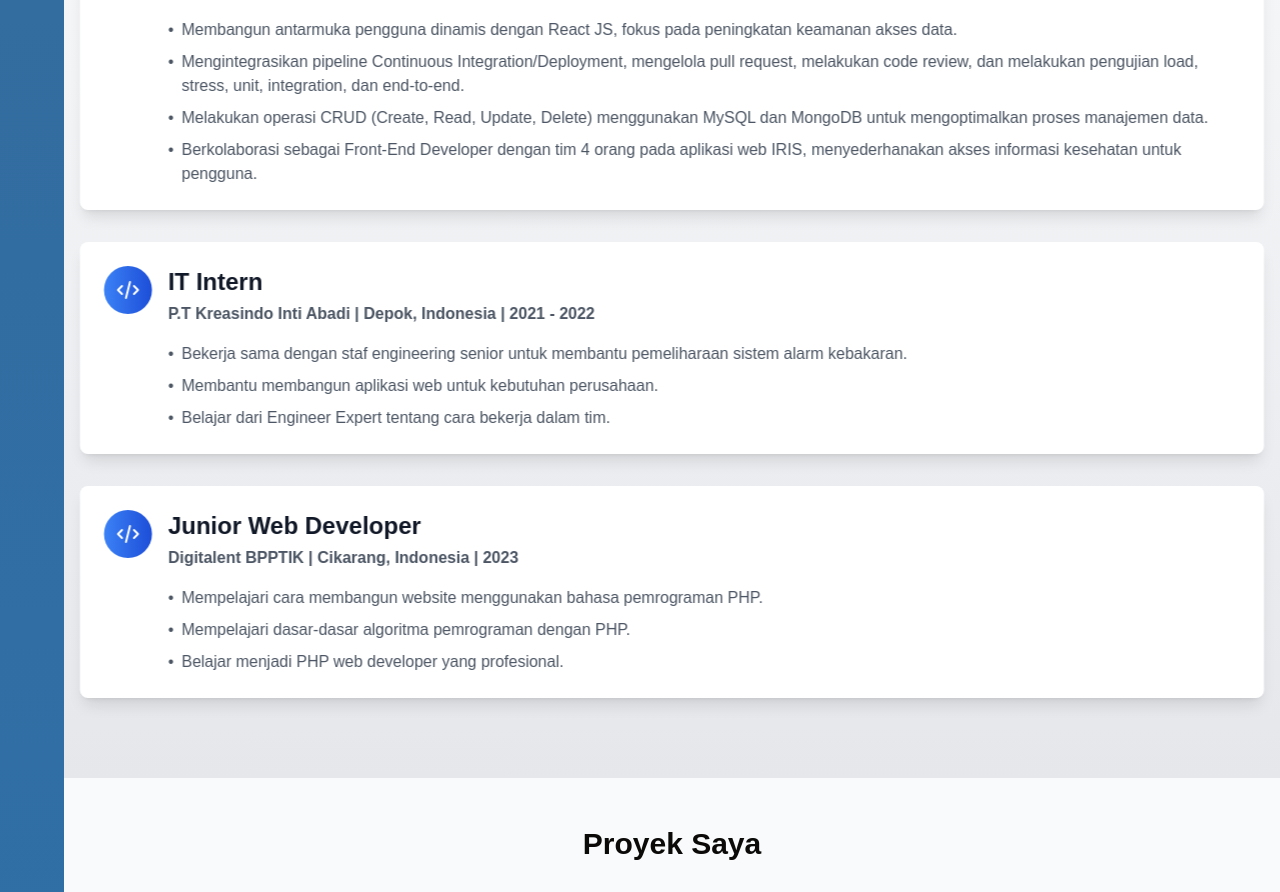
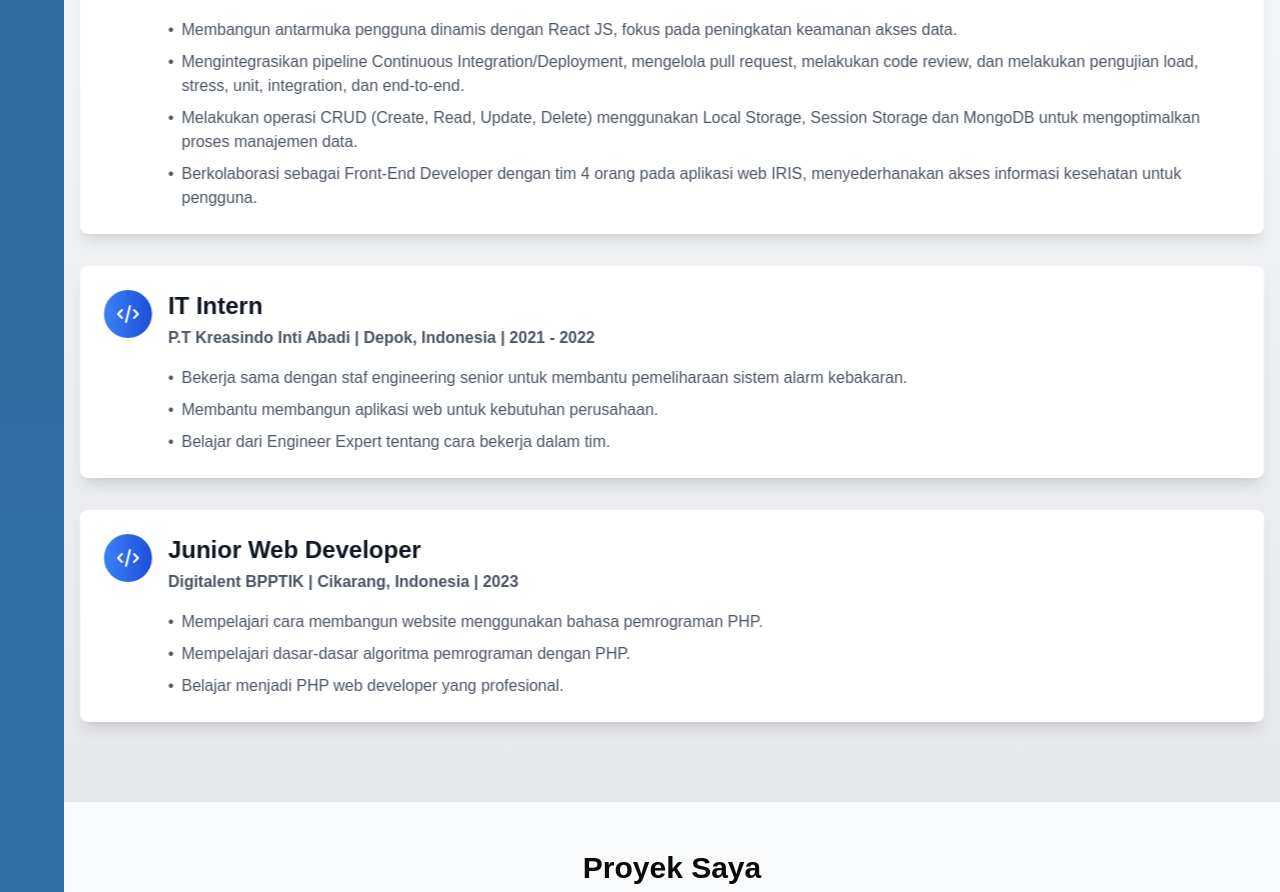
Before and after one commit to Understrike123/my-portofolio, a Next.js app: page / in a window 1280 px wide. Shown: the part 2002-2894 px from the top of the page. Built offline with nearby package versions, Linux system fonts and the light colour scheme.

Commit message:
perubahan di bagian experience

```diff
--- a/src/app/data/experience.js
+++ b/src/app/data/experience.js
@@ -9,7 +9,7 @@ export const experiences = [
     description: [
       "Membangun antarmuka pengguna dinamis dengan React JS, fokus pada peningkatan keamanan akses data.",
       "Mengintegrasikan pipeline Continuous Integration/Deployment, mengelola pull request, melakukan code review, dan melakukan pengujian load, stress, unit, integration, dan end-to-end.",
-      "Melakukan operasi CRUD (Create, Read, Update, Delete) menggunakan MySQL dan MongoDB untuk mengoptimalkan proses manajemen data.",
+      "Melakukan operasi CRUD (Create, Read, Update, Delete) menggunakan Local Storage, Session Storage dan MongoDB untuk mengoptimalkan proses manajemen data.",
       "Berkolaborasi sebagai Front-End Developer dengan tim 4 orang pada aplikasi web IRIS, menyederhanakan akses informasi kesehatan untuk pengguna.",
     ],
   },
```
